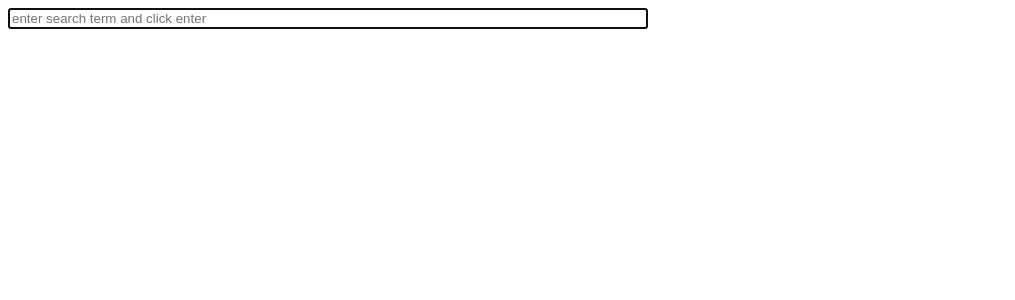
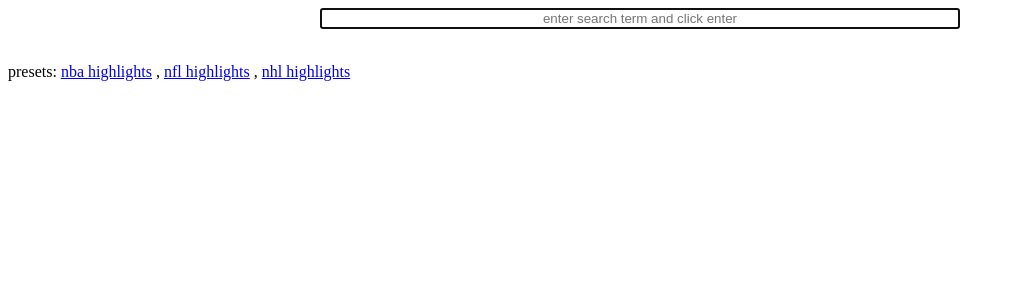
Before and after one commit to clarkm/you-sports-highlights, an Angular app: page / in a window 1280 px wide. Shown: the top 300 px of the page, without its empty margins (0-1015 px from the left). Built offline with nearby package versions, Linux system fonts and the light colour scheme.

Commit message:
template and style

```diff
--- a/src/app/app.component.html
+++ b/src/app/app.component.html
@@ -1,11 +1,21 @@
 
-<input style="width: 50%" autofocus #searchTerm type="text" placeholder="enter search term and click enter" (keyup.enter)="search(searchTerm.value)" />
+<input #searchTerm autofocus type="text" placeholder="enter search term and click enter" (keyup.enter)="search(searchTerm.value)" />
 
 <br>
-
-<p *ngFor="let item of vidList">
+<p>presets:
+  <a href="#" (click)="search('nba highlights');searchTerm.value = 'nba highlights'">nba highlights</a>
+  , <a href="#" (click)="search('nfl highlights');searchTerm.value = 'nfl highlights'">nfl highlights</a>
+  , <a href="#" (click)="search('nhl highlights');searchTerm.value = 'nhl highlights'">nhl highlights</a>
+</p>
+<section>
+<div *ngFor="let item of vidList">
+  <h6>
+  <a target="_blank" [href]="'http://youtube.com/watch?v=' + item.id.videoId">
   {{ item.snippet.title }}<br>
-  <a target="_blank" [href]="'http://youtube.com/watch?v=' + item.id.videoId">
-    <img [src]="item.snippet.thumbnails.default.url" />
   </a>
-</p>
+  </h6>
+    <!-- <img [src]="item.snippet.thumbnails.default.url" /> -->
+  <iframe width="420" height="345" [src]="'https://www.youtube.com/embed/' + item.id.videoId | safe">
+  </iframe>
+</div>
+</section>
--- a/src/app/app.component.scss
+++ b/src/app/app.component.scss
@@ -0,0 +1,18 @@
+section {
+    display: flex;
+    flex-wrap: wrap;
+}
+
+div {
+    overflow: hidden;
+}
+
+input {
+    width: 50%;
+    margin: auto;
+    display: block;
+    text-align: center;
+}
+h6 {
+    text-align: center;
+}
--- a/src/app/app.component.ts
+++ b/src/app/app.component.ts
@@ -1,4 +1,6 @@
 import { Component } from '@angular/core';
+import { DomSanitizer } from '@angular/platform-browser';
+import { SafePipe } from './safe.pipe';
 import { VidRequestService } from './vid-request.service';
 import { take } from 'rxjs';
 
--- a/src/app/app.module.ts
+++ b/src/app/app.module.ts
@@ -2,10 +2,12 @@ import { AppComponent } from './app.component';
 import { BrowserModule } from '@angular/platform-browser';
 import { HttpClientModule } from '@angular/common/http';
 import { NgModule } from '@angular/core';
+import { SafePipe } from './safe.pipe';
 
 @NgModule({
   declarations: [
-    AppComponent
+    AppComponent,
+    SafePipe
   ],
   imports: [
     BrowserModule,
--- /dev/null
+++ b/src/app/safe.pipe.ts
@@ -0,0 +1,15 @@
+import { Pipe, PipeTransform } from '@angular/core';
+
+import { DomSanitizer } from '@angular/platform-browser';
+
+@Pipe({
+  name: 'safe'
+})
+export class SafePipe implements PipeTransform {
+
+  constructor(private sanitizer: DomSanitizer) { }
+transform(url: string) {
+ return this.sanitizer.bypassSecurityTrustResourceUrl(url);
+  }
+
+}
```
Also changed, not shown: 1 other file (tests, documents, lock files or other folders).
